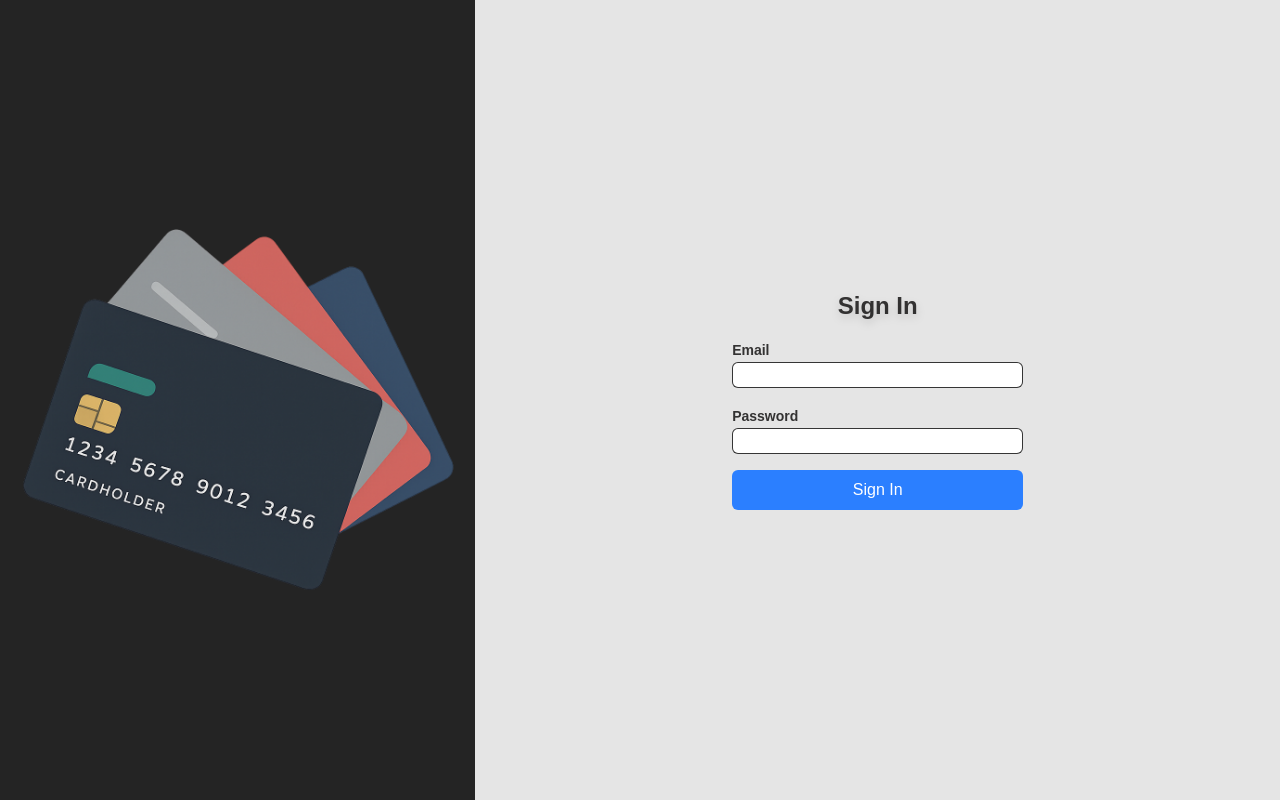
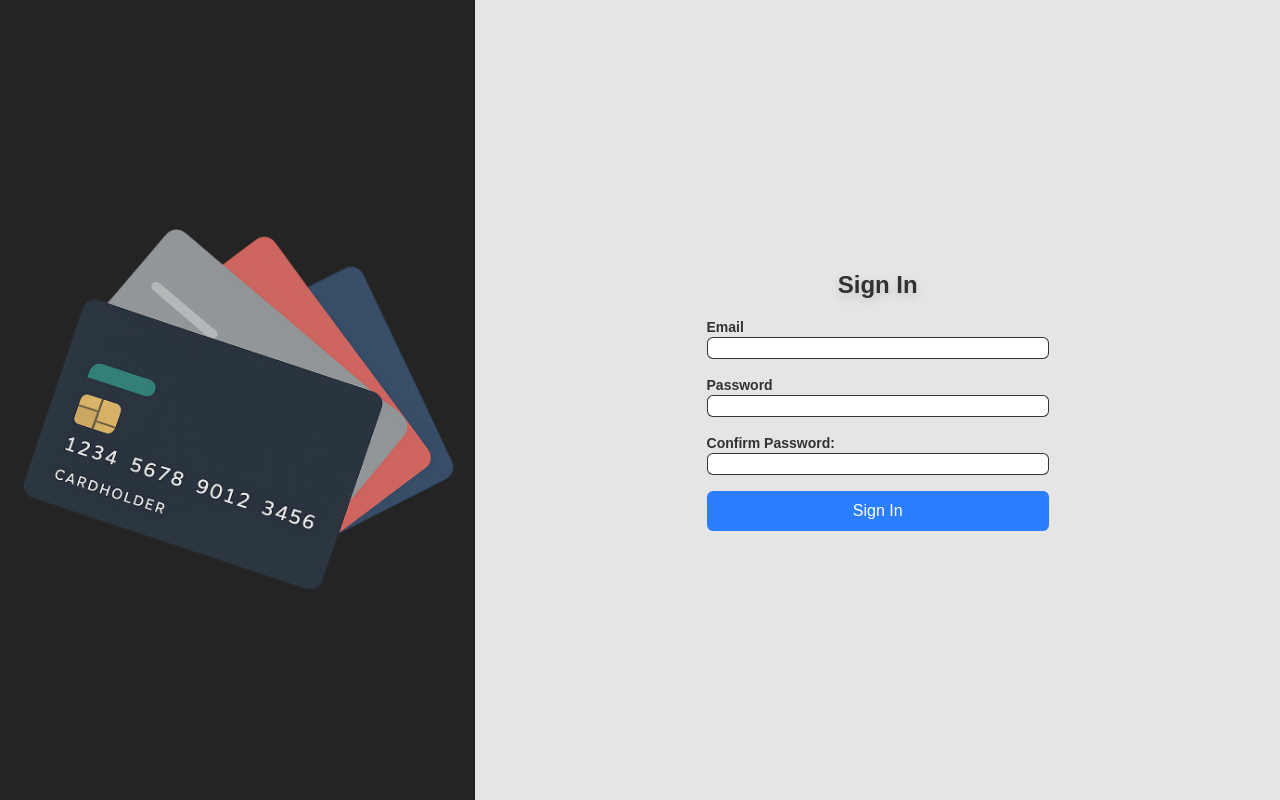
Before and after one commit to FranciscoSenestrari/pruebaTecnica, a React (Vite) app: page /signIn in a window 1280 px wide. Built offline with nearby package versions, Linux system fonts and the light colour scheme; no server answers.

Commit message:
feat: update SignIn component to use RegisterSchema and add confirm password validation

```diff
--- a/src/pages/public/Login.tsx
+++ b/src/pages/public/Login.tsx
@@ -53,16 +53,16 @@ export default function Login() {
         className="flex flex-col w-full max-w-md mt-4"
         onSubmit={handleSubmit(onSubmit)}
       >
-        <label>
-          <span className="text-sm font-semibold">Email</span>
+        <label className="text-sm font-semibold">
+          Email
           <InputField
             type="email"
             {...register("email")}
             fieldError={formState.errors.email}
           />
         </label>
-        <label className="mt-4">
-          <span className="text-sm font-semibold">Password</span>
+        <label className="mt-4 text-sm font-semibold">
+          Password
           <InputField
             type="password"
             {...register("password")}
--- a/src/pages/public/SignIn.tsx
+++ b/src/pages/public/SignIn.tsx
@@ -1,17 +1,20 @@
 import LoaderCompoenent from "@/components/LoaderComponent/LoaderCompoenent";
 import CustomButton from "@/components/ui/Button/CustomButton";
 import InputField from "@/components/ui/InputField/InputField";
-import { UserSchema } from "@/schemas/UserSchema";
+import { RegisterSchema } from "@/schemas/UserSchema";
 import { registerUser } from "@/services/auteticate";
 import { valibotResolver } from "@hookform/resolvers/valibot";
 import { useState } from "react";
 import { useForm } from "react-hook-form";
 import toast from "react-hot-toast";
+import { useNavigate } from "react-router";
 
 export default function SignIn() {
-  const { register, handleSubmit, formState } = useForm({
-    resolver: valibotResolver(UserSchema),
+  const { register, handleSubmit, formState, watch } = useForm({
+    resolver: valibotResolver(RegisterSchema),
   });
+  const navigate = useNavigate();
+  const password = watch("password");
   const [loading, setLoading] = useState(false);
   const onSubmit = (data: any) => {
     try {
@@ -19,6 +22,7 @@ export default function SignIn() {
       registerUser(data.email, data.password);
       toast.success("Sign-in successful with data:");
       setLoading(false);
+      navigate("/");
     } catch (error) {
       toast.error("Sign-in failed, please try again.");
       setLoading(false);
@@ -26,6 +30,8 @@ export default function SignIn() {
   };
   return (
     <>
+      {loading && <LoaderCompoenent />}
+
       <div className="flex flex-col items-center justify-center gap-4">
         {loading && <LoaderCompoenent />}
 
@@ -37,20 +43,32 @@ export default function SignIn() {
         className="flex flex-col w-full max-w-md mt-4"
         onSubmit={handleSubmit(onSubmit)}
       >
-        <label>
-          <span className="text-sm font-semibold">Email</span>
+        <label className="text-sm font-semibold">
+          Email
           <InputField
             type="email"
             {...register("email")}
             fieldError={formState.errors.email}
           />
         </label>
-        <label className="mt-4">
-          <span className="text-sm font-semibold">Password</span>
+        <label className="mt-4  text-sm font-semibold">
+          Password
           <InputField
             type="password"
             {...register("password")}
             fieldError={formState.errors.password}
+          />
+        </label>
+
+        <label className="mt-4 text-sm font-semibold">
+          Confirm Password:
+          <InputField
+            type="password"
+            {...register("confirm_password", {
+              required: "Confirm Password is required",
+              validate: (value) =>
+                value === password || "Passwords do not match",
+            })}
           />
         </label>
         <CustomButton title="Sign In" className="mt-4" type="submit" />
--- a/src/schemas/UserSchema.ts
+++ b/src/schemas/UserSchema.ts
@@ -1,12 +1,4 @@
-import {
-  object,
-  string,
-  minLength,
-  maxLength,
-  pipe,
-  email,
-  nonEmpty,
-} from "valibot";
+import { object, string, minLength, pipe, email, nonEmpty } from "valibot";
 
 export const UserSchema = object({
   email: pipe(
@@ -20,3 +12,8 @@ export const UserSchema = object({
     minLength(8, "Password must be at least 8 characters long.")
   ),
 });
+
+export const RegisterSchema = object({
+  ...UserSchema.entries,
+  confirm_password: pipe(string(), nonEmpty("Please confirm your passwor.")),
+});
```
